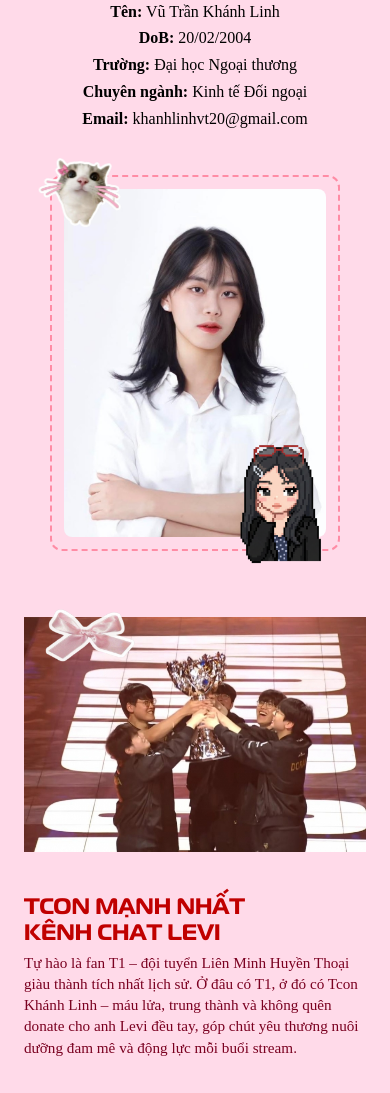
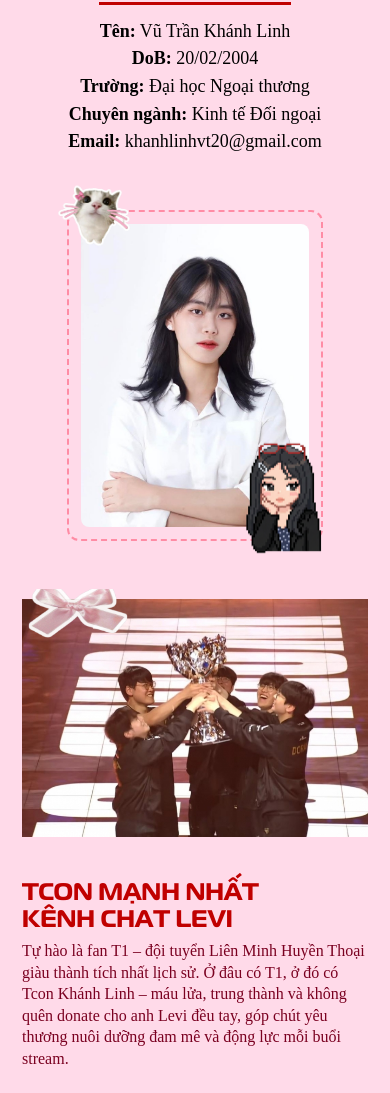
Before and after one commit to khanhlinhvt20/khanhlinhvt20.github.io, a plain HTML site: page index.html in a window 390 px wide. Shown: the part 275-1368 px from the top of the page. Drawn offline with Linux system fonts and the light colour scheme.

Commit message:
chinh style

```diff
--- a/style.css
+++ b/style.css
@@ -17,46 +17,48 @@ html {
 body {
     font-family: 'Times New Roman', serif;
     background-color: #FFDAE9;
-    overflow-y: auto;
     color: #000;
 }
 
 .page {
-    min-height: 100vh;
+    height: 100vh;
     position: relative;
     overflow: hidden;
+    display: flex;
+    flex-direction: column;
 }
 
 .page-1 {
     background-color: #FFDAE9;
 }
 
+/* Thanh hồng trên cùng */
 .top-bar {
     width: 100%;
-    height: 180px;
+    height: 220px;
     background-color: #F24976;
 }
 
-
+/* Khung nội dung chính */
 .container {
-    max-width: 1200px;
+    flex: 1;
+    max-width: 1400px;
     margin: 0 auto;
-    padding: 32px 24px 40px;
+    padding: 40px 70px;
     display: flex;
     justify-content: space-between;
-    align-items: flex-start;
-    gap: 32px;
+    align-items: center;
+    gap: 40px;
 }
 
-
+/* Cột chữ bên trái */
 .left-box {
     flex: 1 1 55%;
-    transform: translateY(40px);
 }
 
-
+/* Tiêu đề lớn */
 .title {
-    font-size: clamp(3rem, 7vw, 5.5rem);
+    font-size: 100px;
     font-weight: 900;
     font-family: 'FSMagistralBold', sans-serif;
     color: #c00000;
@@ -64,19 +66,20 @@ body {
     line-height: 1.1;
 }
 
-
+/* Gạch chân */
 .underline {
-    width: clamp(220px, 40%, 400px);
+    width: 400px;
     height: 3px;
     background-color: #c00000;
     border: none;
-    margin: 16px 0 16px;
+    margin: 20px 0 16px;
 }
 
+/* Text info */
 .info-text {
-    font-size: clamp(1.1rem, 2.2vw, 2rem);
-    line-height: 1.3;
-    margin-top: 8px;
+    font-size: 32px;
+    line-height: 1.2;
+    margin-top: 4px;
 }
 
 .info-text p {
@@ -87,9 +90,10 @@ body {
     color: #000;
 }
 
-
+/* Cột ảnh bên phải */
 .photo-box {
-    flex: 0 0 clamp(220px, 26vw, 320px);
+    flex: 0 0 320px;
+    max-width: 360px;
     text-align: center;
     padding: 12px;
     border: 2px dashed #ff8ca5;
@@ -97,7 +101,6 @@ body {
     position: relative;
     cursor: pointer;
     background-color: #FFDAE9;
-    margin-top: 40px;
 }
 
 .profile-photo {
@@ -106,50 +109,52 @@ body {
     border-radius: 8px;
 }
 
-
+/* Sticker chung */
 .sticker {
     position: absolute;
     pointer-events: none;
 }
 
-
+/* Sticker mèo: góc trên trái */
 .cat {
-    width: 30%;
-    top: 0;
-    left: 0;
-    transform: translate(-25%, -35%);
+    width: 120px;
+    top: -35px;
+    left: -25px;
 }
 
+/* Sticker thỏ: góc dưới phải */
+.rabbit {
+    width: 210px;
+    bottom: -60px;
+    right: -80px;
+}
 
-.rabbit {
-    width: 55%;
-    bottom: 0;
-    right: 0;
-    transform: translate(20%, 30%);
-}
 
 .page-2 {
     background-color: #FFDAE9;
 }
 
+/* Bọc toàn bộ nội dung trang 2 */
 .fan-wrapper {
-    max-width: 1200px;
+    flex: 1;
+    max-width: 1400px;
     margin: 0 auto;
-    padding: 32px 24px 40px;
-    box-sizing: border-box;
-    height: 100%;
+    padding: 30px 70px 40px;
     display: flex;
     align-items: center;
 }
 
+/* Lưới 2x2 chuẩn cho desktop */
 .fan-grid {
     display: grid;
-    grid-template-columns: repeat(2, minmax(0, 1fr));
-    grid-template-rows: auto auto;
-    gap: 20px 28px;
     width: 100%;
+    height: 100%;
+    grid-template-columns: 1fr 1fr;
+    grid-template-rows: 1fr 1fr;
+    gap: 16px 24px;
 }
 
+/* Block chung */
 .fan-block {
     background-color: #FFDAE9;
     padding: 10px;
@@ -157,52 +162,59 @@ body {
     overflow: hidden;
 }
 
-
+/* Block ảnh */
 .fan-block.fan-img {
     position: relative;
 }
 
+/* Ảnh T1 / MU */
 .fan-img img:first-child {
     width: 100%;
     height: 100%;
-    max-height: 50vh;
     object-fit: cover;
     display: block;
 }
 
+/* Sticker trên ảnh */
 .fan-block.fan-img .fan-sticker {
     position: absolute;
-    width: 26%;
-    height: auto;
-    top: -8%;
-    left: 4%;
+    width: 180px;
+    height: 180px;
+    top: -50px;
+    left: 8px;
     object-fit: contain;
     pointer-events: none;
     opacity: 0.95;
 }
 
+/* Block text */
 .fan-text {
     display: flex;
     flex-direction: column;
     justify-content: flex-start;
 }
 
+/* Tiêu đề fan */
 .fan-title {
     font-family: 'FSMagistralBold', sans-serif;
-    font-size: clamp(1.8rem, 3.2vw, 3.3rem);
+    font-size: 52px;
     text-transform: uppercase;
     color: #c00000;
     margin: 0 0 10px 0;
     line-height: 1.15;
 }
 
+/* Nội dung fan */
 .fan-desc {
     margin: 0;
-    font-size: clamp(1.1rem, 2vw, 1.9rem);
-    line-height: 1.4;
+    font-size: 26px;
+    line-height: 1.35;
     color: #7a0020;
 }
 
+/* =========================
+   PAGE 3 - THANK YOU
+========================= */
 
 .page-3 {
     background-color: #FFDAE9;
@@ -214,8 +226,8 @@ body {
 }
 
 .thankyou-wrapper {
+    width: 100%;
     height: 100%;
-    width: 100%;
     display: flex;
     align-items: center;
     justify-content: center;
@@ -223,7 +235,7 @@ body {
 
 .thankyou-title {
     font-family: 'FSMagistralBold', sans-serif;
-    font-size: clamp(3rem, 10vw, 7rem);
+    font-size: 160px;
     color: #c00000;
     text-transform: uppercase;
     letter-spacing: 6px;
@@ -232,54 +244,73 @@ body {
 }
 
 @media (max-width: 1024px) {
+
     .top-bar {
-        height: 150px;
+        height: 180px;
     }
 
     .container {
-        padding: 24px 20px 32px;
+        padding: 30px 40px;
         gap: 24px;
     }
 
-    .left-box {
-        transform: translateY(24px);
+    .title {
+        font-size: 90px;
+    }
+
+    .info-text {
+        font-size: 26px;
     }
 
     .photo-box {
-        margin-top: 24px;
+        flex-basis: 280px;
     }
 
     .fan-wrapper {
-        padding: 24px 20px 32px;
+        padding: 24px 40px 32px;
     }
 
-    .fan-img img:first-child {
-        max-height: 40vh;
+    .fan-title {
+        font-size: 42px;
+    }
+
+    .fan-desc {
+        font-size: 22px;
+    }
+
+    .thankyou-title {
+        font-size: 120px;
     }
 }
 
+/* Mobile (≤ 768px): ưu tiên vừa, dễ đọc, có thể cao hơn 100vh */
 @media (max-width: 768px) {
 
+    .page {
+        height: auto;
+        min-height: 100vh;
+        overflow: visible;
+    }
 
     .top-bar {
-        height: 130px;
+        height: 140px;
     }
 
+    /* Page 1 đổi thành 1 cột */
     .container {
         flex-direction: column;
         align-items: center;
         text-align: center;
-        padding: 20px 16px 32px;
+        padding: 24px 16px 32px;
+        gap: 16px;
     }
 
     .left-box {
-        transform: none;
         width: 100%;
-        margin-bottom: 12px;
     }
 
     .title {
-        font-size: clamp(2.6rem, 9vw, 3.2rem);
+        font-size: 52px;
     }
 
     .underline {
@@ -289,28 +320,29 @@ body {
     }
 
     .info-text {
-        margin-top: 12px;
-        font-size: 1.1rem;
+        font-size: 20px;
     }
 
     .photo-box {
-        margin-top: 4px;
         flex-basis: auto;
         width: 70%;
         max-width: 320px;
+        margin-top: 8px;
     }
 
     .cat {
-        width: 32%;
-        transform: translate(-20%, -30%);
+        width: 80px;
+        top: -30px;
+        left: -15px;
     }
 
     .rabbit {
-        width: 60%;
-        transform: translate(15%, 25%);
+        width: 160px;
+        bottom: -40px;
+        right: -40px;
     }
 
-    /* Page 2: lưới 1 cột */
+    /* Page 2: đổi grid 1 cột xếp dọc */
     .fan-wrapper {
         padding: 24px 16px 32px;
         align-items: flex-start;
@@ -320,31 +352,31 @@ body {
         grid-template-columns: 1fr;
         grid-template-rows: auto;
         gap: 18px;
+        height: auto;
     }
 
     .fan-title {
-        font-size: clamp(1.5rem, 5.5vw, 2.3rem);
-        text-align: left;
+        font-size: 28px;
     }
 
     .fan-desc {
-        font-size: clamp(1rem, 4vw, 1.3rem);
-        text-align: left;
+        font-size: 18px;
     }
 
     .fan-img img:first-child {
-        max-height: 38vh;
+        max-height: 240px;
     }
 
     .fan-block.fan-img .fan-sticker {
-        width: 30%;
-        top: -10%;
-        left: 6%;
+        width: 120px;
+        height: 120px;
+        top: -40px;
+        left: 6px;
     }
 
     /* Page 3 */
     .thankyou-title {
-        font-size: clamp(2.4rem, 12vw, 3.4rem);
+        font-size: 64px;
         letter-spacing: 3px;
         padding: 0 16px;
     }
@@ -353,26 +385,34 @@ body {
 @media (max-width: 480px) {
 
     .container {
-        padding-inline: 14px;
+        padding: 20px 12px 28px;
+    }
+
+    .title {
+        font-size: 44px;
+    }
+
+    .info-text {
+        font-size: 18px;
     }
 
     .photo-box {
         width: 80%;
     }
 
-    .info-text {
-        font-size: 1rem;
-    }
-
     .fan-wrapper {
-        padding-inline: 14px;
+        padding: 20px 12px 28px;
     }
 
     .fan-title {
-        font-size: 1.4rem;
+        font-size: 24px;
     }
 
     .fan-desc {
-        font-size: 0.95rem;
+        font-size: 16px;
+    }
+
+    .thankyou-title {
+        font-size: 52px;
     }
 }
```
